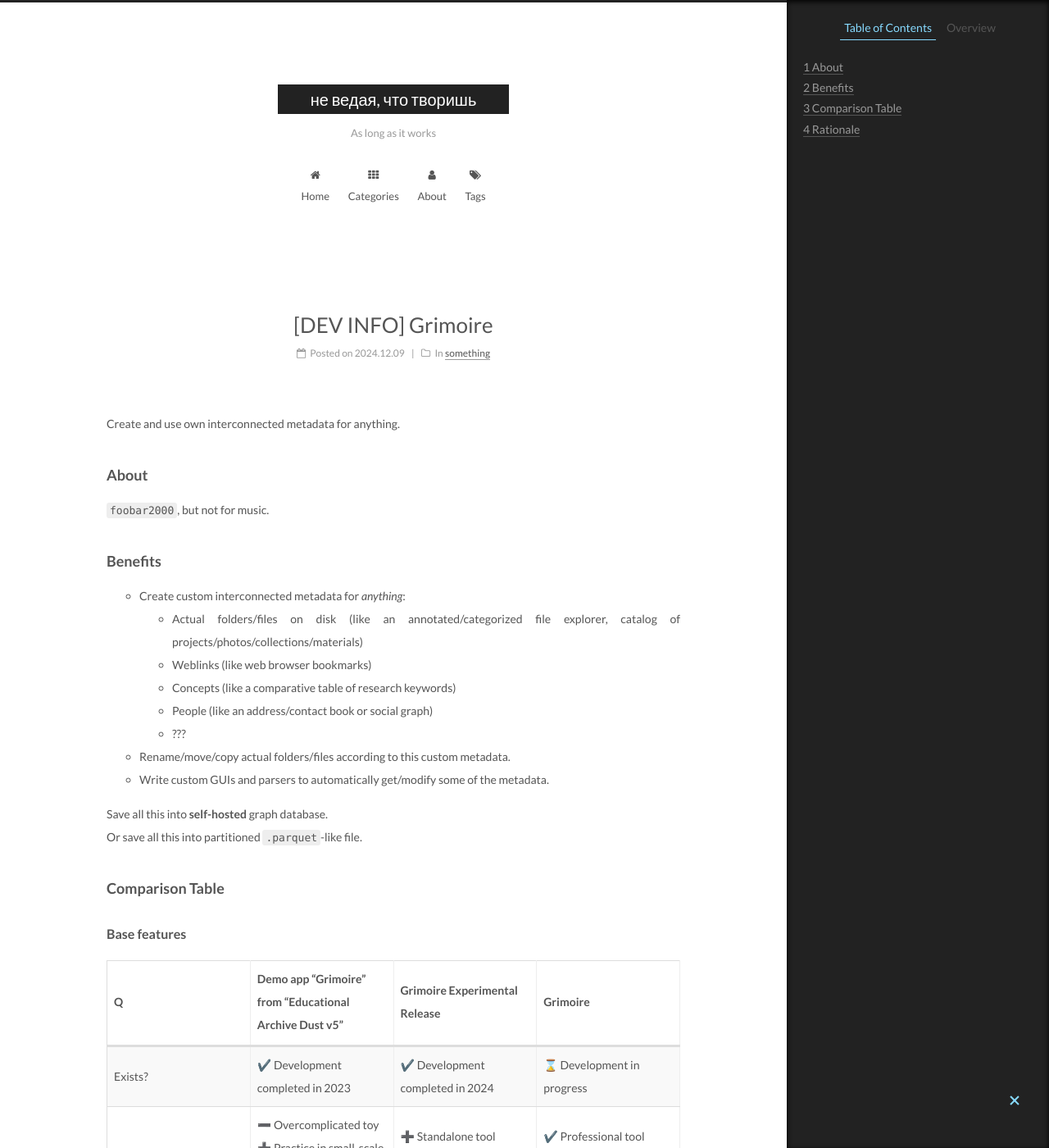
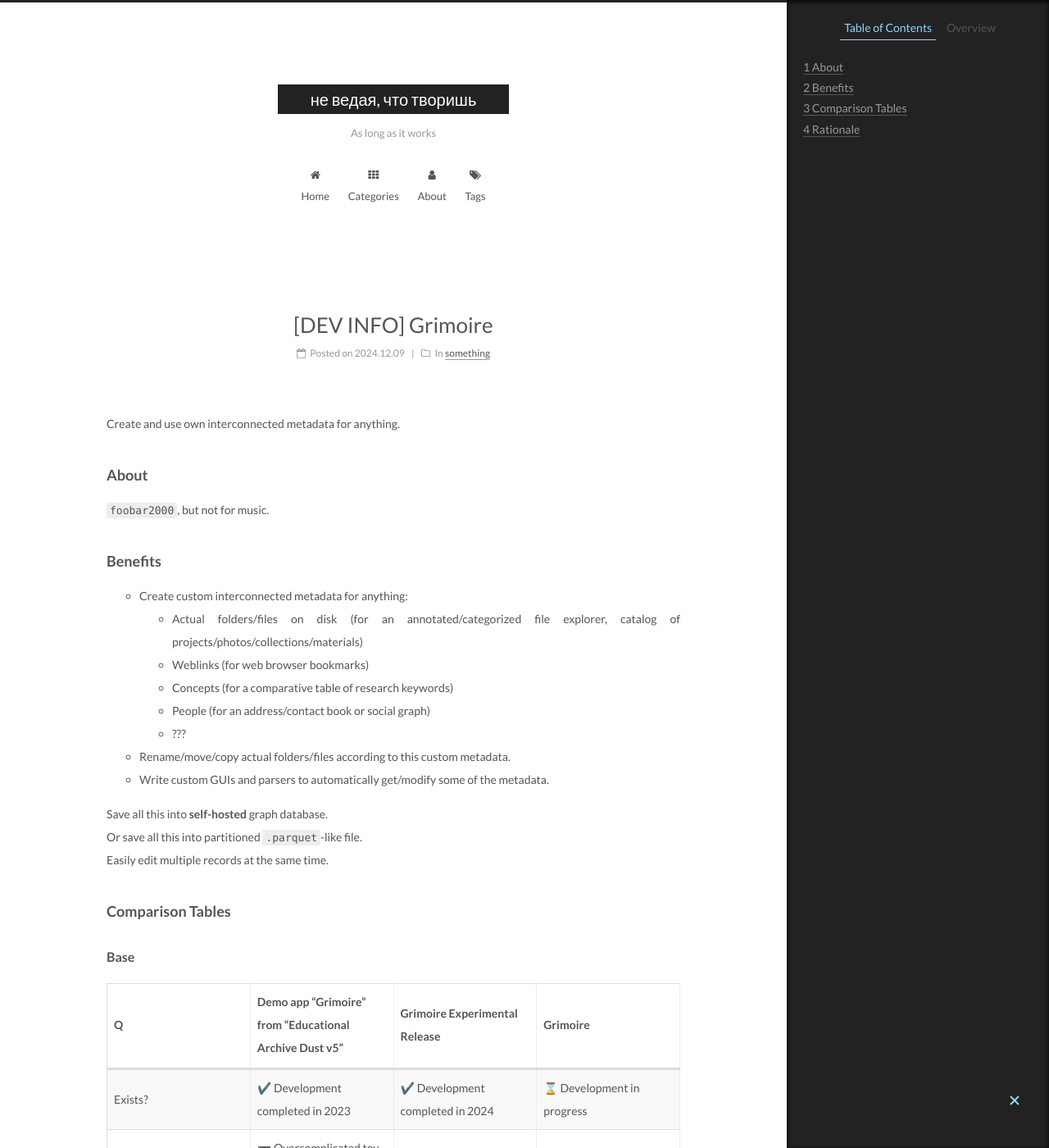
Before and after one commit to gggrv/gggrv.github.io, a Jekyll site: the page built from _posts/2024-12-09-devinfo-grimoire.md, in a window 1280 px wide and 1400 px high. Shown: the whole window at 82% size. Built offline with Jekyll 4.4.1, drawn with Linux system fonts in a browser that asks for light colours; some of the changed text lies outside the part shown.

Commit message:
[save][fix] overly casual language

```diff
--- a/_posts/2024-12-09-devinfo-grimoire.md
+++ b/_posts/2024-12-09-devinfo-grimoire.md
@@ -16,21 +16,22 @@ Create and use own interconnected metadata for anything.
 
 ### Benefits
 
-- Create custom interconnected metadata for *anything*:
-    - Actual folders/files on disk (like an annotated/categorized file explorer, catalog of projects/photos/collections/materials)
-    - Weblinks (like web browser bookmarks)
-    - Concepts (like a comparative table of research keywords)
-    - People (like an address/contact book or social graph)
+- Create custom interconnected metadata for anything:
+    - Actual folders/files on disk (for an annotated/categorized file explorer, catalog of projects/photos/collections/materials)
+    - Weblinks (for web browser bookmarks)
+    - Concepts (for a comparative table of research keywords)
+    - People (for an address/contact book or social graph)
     - ???
 - Rename/move/copy actual folders/files according to this custom metadata.
 - Write custom GUIs and parsers to automatically get/modify some of the metadata.
 
 Save all this into **self-hosted** graph database.
 Or save all this into partitioned `.parquet`-like file.
+Easily edit multiple records at the same time.
 
-### Comparison Table
+### Comparison Tables
 
-#### Base features
+#### Base
 
 | Q | Demo app "Grimoire" from "Educational Archive Dust v5" | Grimoire Experimental Release | Grimoire |
 | --- | --- | --- | --- |
@@ -38,7 +39,7 @@ Or save all this into partitioned `.parquet`-like file.
 | Purpose | ➖ Overcomplicated toy<br>➕ Practice in  small-scale software project management | ➕ Standalone tool<br>➕ Practice in advanced Qt development | ✔️ Professional tool<br>➕ Practice in modular GUI app architecture |
 | Usable? | ✔️ | ✔️ | 🚧 Partially |
 | Documentation, screenshots, video demos? | ✔️Documentation<br>✔️Video demos | Click to preview:<br><img src="/assets/2024-12-09-playlists-menu.png" width="20px" alt="Enhanced context menus, table views" /><img src="/assets/2024-12-09-playlist-contents.png" width="20px" alt='Only one "playlist" can be active at a time' /><img src="/assets/2024-12-09-foo-editor.png" width="20px" alt="Enhanced FooEditor with responsive row selector" /><img src="/assets/2024-12-09-file-renamer-preset-editor.png" width="20px" alt="Enhanced FileRenamer with responsive previews; FooEditor multiple datatype delegate showcase" /><img src="/assets/2024-12-09-file-renamer-context-menu.png" width="20px" alt="Enhanced FileRenamer preset management context menu" /><img src="/assets/2024-12-09-file-renamer-done.png" width="20px" alt="Enhanced FileRenamer GUI with detailed reports" /><img src="/assets/2024-12-09-rel-compare.png" width="20px" alt="Arbitrary relationship editor prototype, compare selected nodes" /><img src="/assets/2024-12-09-rel-one.png" width="20px" alt="Arbitrary relationship editor prototype, explore one node" /><img src="/assets/2024-12-09-rel-compare-menu.png" width="20px" alt="Arbitrary relationship editor prototype, menu with available functions" /> | 🚧 |
-| GitHub repository | ✔️[Click to open](https://github.com/gggrv/edu_archive_dust_v5) | n/a | 🤔Depends on my private framework licensing strategy |
+| Pubilshed? | ✔️ [GitHub repository](https://github.com/gggrv/edu_archive_dust_v5) (click to open) | ❌ | 🤔 Depends on the developer's private framework licensing strategy |
 | GUI? | ✔️ PyQt5<br>➖ Fancy CSS (experimental, user-editable)<br>➖ Overcomplicated<br>➖ Not user-friendly | ✔️ PyQt6<br>➖ Overcomplicated<br>➕ User-friendly | ✔️ PyQt6<br>➕ Simplified<br>➕ User-friendly |
 | User can define own functionality? | ✔️ Overcomplicated `plugins` architecture<br><sub>User can mod default behavior, yet the process is cumbersome</sub> | ❌ | ✔️ Simplified `python API` + `custom GUI` architecture<br><sub>User is expected to define his own GUIs for any behavior, not covered by default widgets; code is organized into strictly managed catalog of namespaces/endpoints</sub> |
 
```
Also changed, not shown: about/projects.md (+12 -3 lines), assets/images/avatar.gif.
